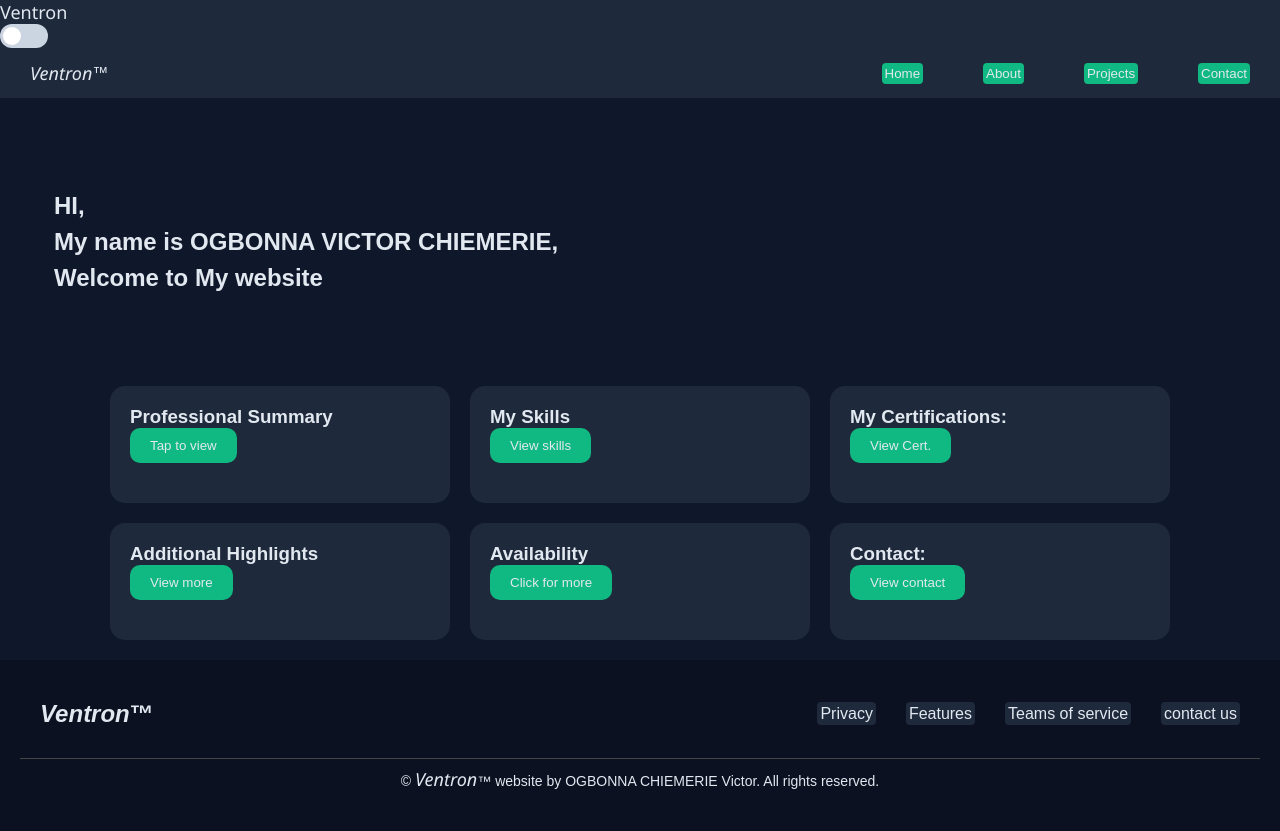
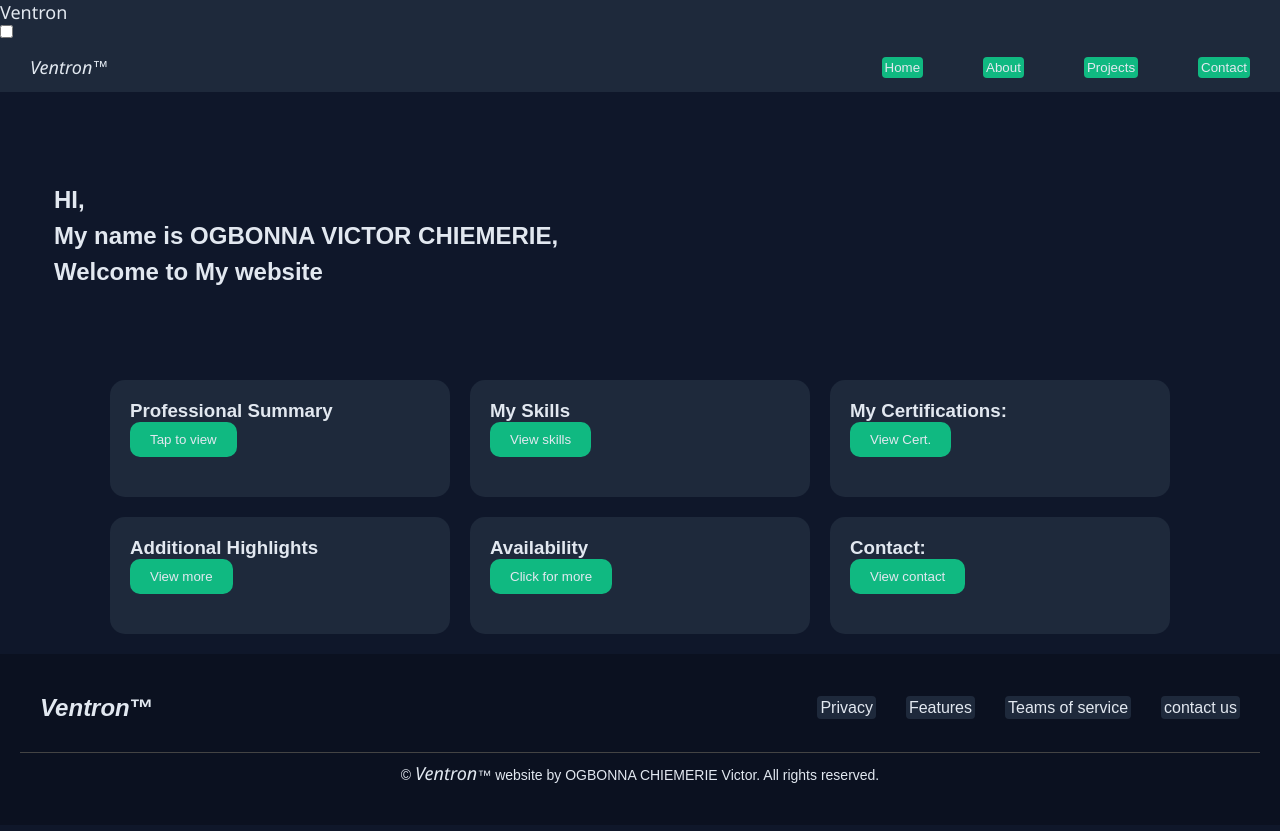
Before and after one commit to victorogbonna-creator/My-portfolio-website, a plain HTML site: page index.html in a window 1280 px wide. Drawn offline with Linux system fonts and the light colour scheme.

Commit message:
Removed the newest section in HTML & CSS

```diff
--- a/index.html
+++ b/index.html
@@ -171,25 +171,6 @@
                 content.classList.contains('open') ? "Hide Info" : "Show Info";
         });
     });
-
-    const toggleswitch = document.getElementById('theme-switch');
-    const body = document.body;
-
-    if (localStorage.getitem('theme') === 'dark') {
-        body.classList.add('dark-theme');
-        toggleswitch.checked = true;
-    }
-
-    toggleswitch.addEventListener('change',  () => {
-        if (toggleswitch.checked){
-            body.classList.add('dark-theme');
-            localStorage.setitem('theme', 'dark');
-        }
-        else {
-            body.classList.remove('dark-theme');
-            localStorage.setItem('theme','light');
-        }
-    });
     </script>
 </body>
 </html>
--- a/style.css
+++ b/style.css
@@ -18,44 +18,7 @@ body {
     color: var(--text-color);
     font-family: 'Segoe UI', sans-serif;
 }
-.theme-toggle {
-    position: relative;
-    width: 48px;
-    height: 24px;
-}
-.theme-toggle input{
-    opacity: 0;
-    width: 0;
-    height: 0;
-}
-.switch {
-    position: absolute;
-    cursor: pointer;
-    top: 0;
-    left: 0;
-    right: 0;
-    bottom: 0;
-    background-color: #cbd5e1;
-    border-radius: 24px;
-    transition: 0.4s;
-}
-.switch::before {
-    content: "";
-    position: absolute;
-    height: 18px;
-    width: 18px;
-    left: 3px;
-    bottom: 3px;
-    background-color: white;
-    border-radius: 50%;
-    transition: 0.4s;
-}
-input:checked + .switch {
-    background-color: #10B981;
-}
-input:checked + .switch::before {
-    transform: translateX(24px);
-}
+
 nav {
     background-color: var(--nav-bg);
     box-shadow: var(--nav-shadow);
```
